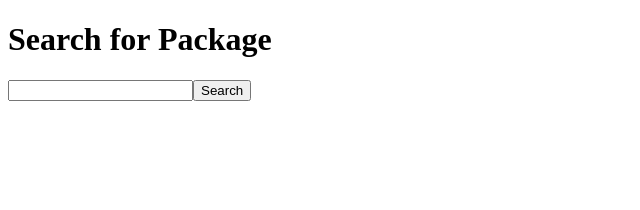
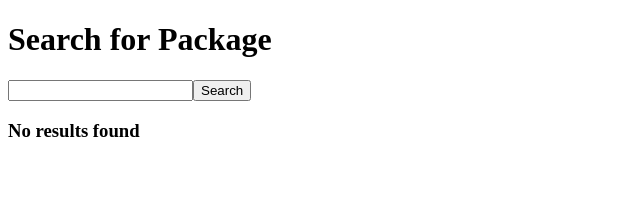
Before and after one commit to vtejaeta/npm_package_search_App, a React (Create React App) app: page / in a window 1280 px wide. Shown: the top 210 px of the page, without its empty margins (0-640 px from the left). Built offline with nearby package versions, Linux system fonts and the light colour scheme.

Commit message:
completed rendering results

```diff
--- a/src/components/RepositoriesList.tsx
+++ b/src/components/RepositoriesList.tsx
@@ -1,12 +1,13 @@
 import { useState } from 'react'
-import { useSelector } from 'react-redux'
+import { useTypedSelector } from '../hooks/useTypedSelector'
 import { useActions } from '../hooks/useActions'
 
 const RepositoriesList: React.FC = () => {
   const [term, setTerm] = useState('')
   const { searchRepositories } = useActions()
-  const { data, err, loading } = useSelector((state: any) => state.repositories)
-  console.log(data)
+  const { data, error, loading } = useTypedSelector(
+    (state) => state.repositories
+  )
 
   const onSubmit = (e: React.FormEvent<HTMLFormElement>) => {
     e.preventDefault()
@@ -20,6 +21,10 @@ const RepositoriesList: React.FC = () => {
         <input value={term} onChange={(e) => setTerm(e.target.value)} />
         <button>Search</button>
       </form>
+      {error && <h3>{error}</h3>}
+      {loading && <h3>Loading...</h3>}
+      {!error && !loading && data.map((name) => <div key={name}>{name}</div>)}
+      {!loading && !data.length && <h3>No results found</h3>}
     </div>
   )
 }
```
Also changed, not shown: 1 other file (tests, documents, lock files or other folders).
